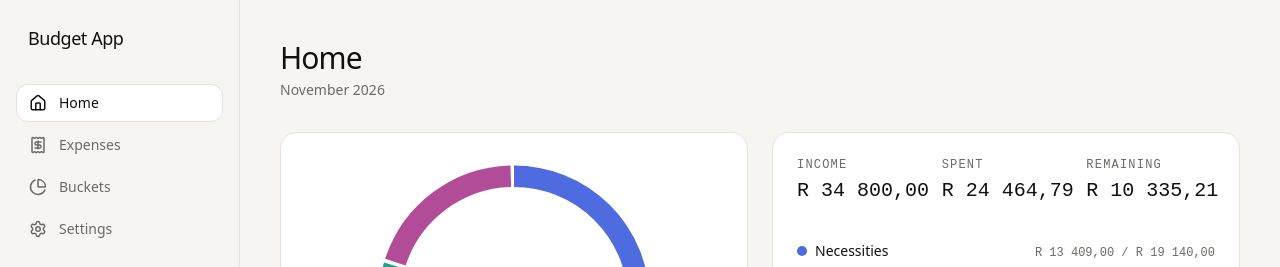
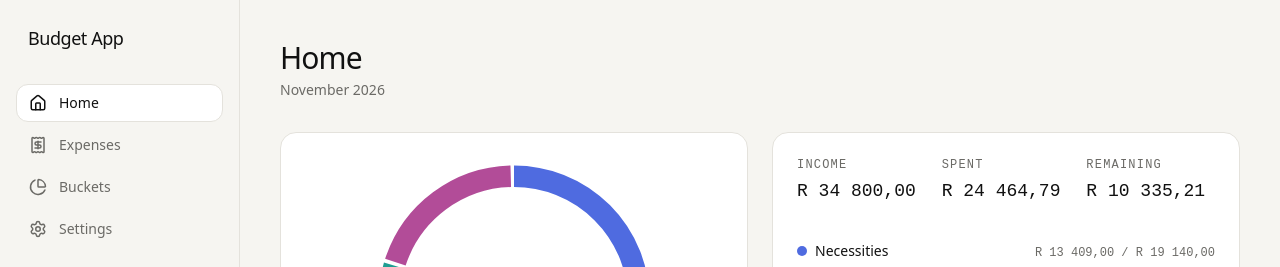
Before and after one commit to EmmanuelLombe/budget-app-web, a React (Vite) app: page / in a window 1280 px wide. Shown: the top 267 px of the page. Built offline with nearby package versions, Linux system fonts and the light colour scheme.

Commit message:
updated amount size on (overview) spent, income, and remaining

```diff
--- a/src/features/dashboard/Overview.tsx
+++ b/src/features/dashboard/Overview.tsx
@@ -18,17 +18,17 @@ export default function Overview({ summary, onSelect }: Props) {
       <div className="grid grid-cols-3 gap-4">
         <div>
           <Label>Income</Label>
-          <Amount cents={summary.incomeCents} size="md" className="mt-1" />
+          <Amount cents={summary.incomeCents} size="sm" className="mt-1" />
         </div>
         <div>
           <Label>Spent</Label>
-          <Amount cents={summary.spentCents} size="md" className="mt-1" />
+          <Amount cents={summary.spentCents} size="sm" className="mt-1" />
         </div>
         <div>
           <Label>Remaining</Label>
           <Amount
             cents={summary.remainingCents}
-            size="md"
+            size="sm"
             className={`mt-1 ${summary.remainingCents < 0 ? 'text-over' : ''}`}
           />
         </div>
```
